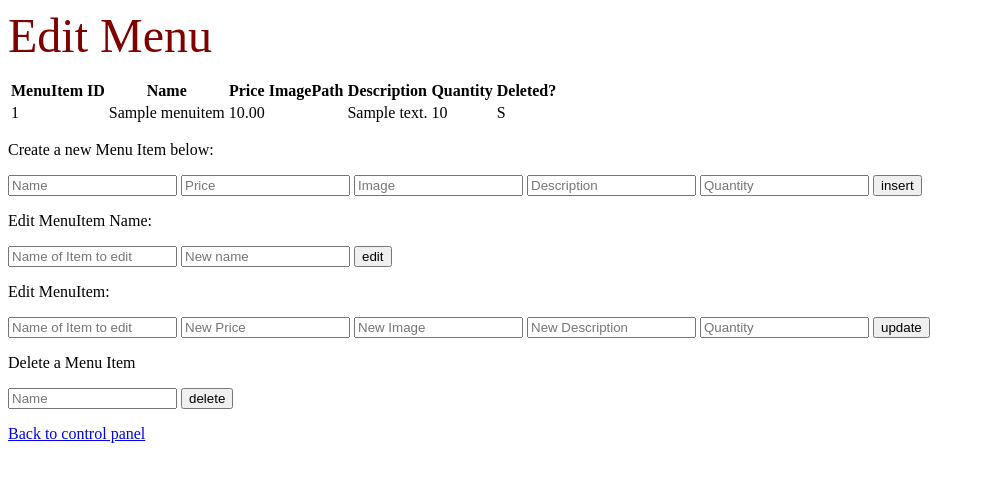
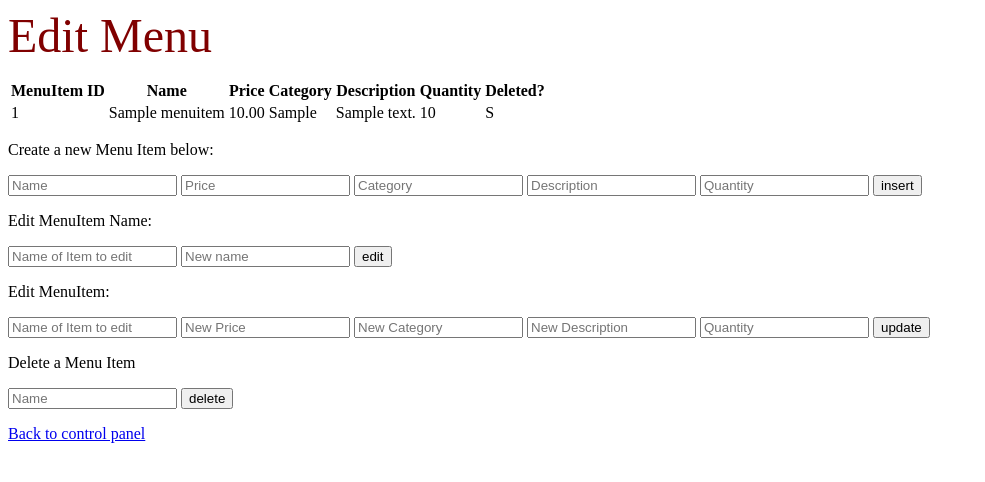
Before and after one commit to patricklinpl/Funtime-Bistro, a PHP site: page /proj-docs/admin_menu.php in a window 1280 px wide. Shown: the top 482 px of the page, without its empty margins (0-985 px from the left). Run offline with PHP 8.4, Linux system fonts and the light colour scheme; tables that the repository leaves empty hold one stand-in row (values such as "Sample post"); data that the repository does not hold is empty.

Commit message:
changed scehma

```diff
--- a/proj-docs/admin_menu.php
+++ b/proj-docs/admin_menu.php
@@ -17,18 +17,19 @@
 		<th>MenuItem ID</th>
 		<th>Name</th>
 		<th>Price</th>
-		<th>ImagePath</th>
+		<th>Category</th>
 		<th>Description</th>
 		<th>Quantity</th>
 		<th>Deleted?</th>
 	</tr>";
+
 	 // output data of each row
 	while($row = $menu_result->fetch_assoc()) {
 		echo "<tr>
 		<td>" . $row["menu_id"] . "</td>
 		<td>" . $row["name"] . "</td>
 		<td>" . $row["price"] . "</td>
-		<td>" . $row["imagepath"] . "</td>
+		<td>" . $row["category"] . "</td>
 		<td>" . $row["description"] . "</td>
 		<td>" . $row["quantity"] . "</td>
 		<td>" . $row["m_deleted"] . "</td>
@@ -38,18 +39,17 @@ echo "</table>";
 }
 
 
-if ($conn) {
 
 // Create a new Menu Item
-	if (!empty($_POST['insName']) && !empty($_POST['insPrice']) && !empty($_POST['insqty'])) {
+	if(isset($_POST['create'])) { //check if form was submitted
 
-		$name = trim($_POST['insName']);
+		$name = trim($_POST['insName']); //check for spaces
 		$price = ($_POST['insPrice']);
-		$img = ($_POST['insImage']);
+		$cat = ($_POST['insCat']);
 		$desc = ($_POST['insDescr']);
 		$qty = ($_POST['insqty']);
 
-		if (ctype_alpha(preg_replace('/\s+/', '', $name)) && ctype_digit(trim ($price)) && ctype_digit(trim ($qty))) {
+		if (ctype_alpha(preg_replace('/\s+/', '', $name)) && ctype_digit(trim ($price)) && ctype_digit(trim ($qty))) {//check for correct input
 
 			$checkname = $conn->query("SELECT * FROM MenuItem WHERE name = '".$name."'");
 
@@ -58,25 +58,23 @@ if ($conn) {
 			}
 
 			else {
-				$insmenuquery = $conn->query("INSERT INTO MenuItem (name, price, imagepath, description, quantity, m_deleted) VALUES('".$name."', '".$price."', '".$img."', '".$desc."', '".$qty."', 'F' )");
+				$insmenuquery = $conn->query("INSERT INTO MenuItem (name, price, category, description, quantity, m_deleted) VALUES('".$name."', '".$price."', '".$cat."', '".$desc."', '".$qty."', 'F' )");
 
-				if ($insmenuquery) {
-					echo "<script type='text/javascript'>alert('Menu Item added successfully!')</script>";
-				} else {
-					echo "<script type='text/javascript'>alert('Menu Item cannot be added')</script>";
-				}
+				echo "<script type='text/javascript'>alert('Menu Item added successfully!')</script>";
 			}
 		} else {
 			echo "<script type='text/javascript'>alert('Invalid fields, please try again')</script>";
 		}
+	}
+
+
 
 //Delete an existing Menu Item
-	}else
-	if (!empty($_POST['delName'])) {
+	if(isset($_POST['delete'])) { //check if form was submitted
 
 		$name = ($_POST['delName']);
 
-		if (ctype_alpha(preg_replace('/\s+/', '', $name))) {
+		if (ctype_alpha(preg_replace('/\s+/', '', $name))) {//check for correct input
 
 			$checkname = $conn->query("SELECT * FROM MenuItem WHERE name = '".$name."' AND m_deleted = 'F' ");
 
@@ -86,57 +84,51 @@ if ($conn) {
 
 			else {
 				$delmenuquery = $conn->query("UPDATE MenuItem SET m_deleted = 'T' WHERE name = '".$name."'");
-
-				if ($delmenuquery) {
-					echo "<script type='text/javascript'>alert('Menu Item deleted successfully!')</script>";
-				}
-
+				echo "<script type='text/javascript'>alert('Menu Item deleted successfully!')</script>";
 			}
 		} else {
 			echo "<script type='text/javascript'>alert('Inputs are not valid, please try again')</script>";
 		}
+	}
+
+
 
 //Edit an existing Menu Item
-	} else
-	if (!empty($_POST['edName'])) {
+	if(isset($_POST['editevry'])) { //check if form was submitted
 
 		$name = trim($_POST['edName']);
 		$price = ($_POST['edPrice']);
-		$img = ($_POST['edImage']);
+		$cat = ($_POST['edCat']);
 		$desc = ($_POST['edDescr']);
 		$qty = ($_POST['edqty']);
 
 
-		if (ctype_alpha(preg_replace('/\s+/', '', $name)) && ctype_digit(trim ($price)) && ctype_digit(trim ($qty))) {
+		if (ctype_alpha(preg_replace('/\s+/', '', $name)) && ctype_digit(trim ($price)) && ctype_digit(trim ($qty))) {//check for correct input
 
 			$checkname = $conn->query("SELECT * FROM MenuItem WHERE name = '".$name."' AND m_deleted = 'F' ");
 
 			if($checkname->num_rows == 0) {
-				echo "<script type='text/javascript'>alert('Menu Item does not exist!')</script>";
+				echo "<script type='text/javascript'>alert('Menu Item does not exist! Please try again.')</script>";
 			}
 
 			else {
-				$editmenuquery = $conn->query("UPDATE MenuItem SET price = '".$price."', imagepath = '".$img."', description = '".$desc."', qty = '".$qty."' WHERE name = '".$name."'");
-
-				if ($editmenuquery) {
-					echo "<script type='text/javascript'>alert('Menu Item edited successfully!')</script>";
-				}
-
+				$editmenuquery = $conn->query("UPDATE MenuItem SET price = '".$price."', category = '".$cat."', description = '".$desc."', qty = '".$qty."' WHERE name = '".$name."'");
+				echo "<script type='text/javascript'>alert('Menu Item edited successfully!')</script>";
 			}
 		}else {
 			echo "<script type='text/javascript'>alert('Inputs are not valid, please try again')</script>";
 		}
+	}
 
 //Edit an existing Menu Item's name
-	}else
-	if (!empty($_POST['oldname'])) {
+	if(isset($_POST['editname'])) { //check if form was submitted
 
 		$name = trim($_POST['oldname']);
 		$newname = trim($_POST['newname']);
 
-		if (ctype_alpha(preg_replace('/\s+/', '', $name)) && ctype_alpha(preg_replace('/\s+/', '', $newname))) {
+		if (ctype_alpha(preg_replace('/\s+/', '', $name)) && ctype_alpha(preg_replace('/\s+/', '', $newname))) {//check for correct input
 
-			$checkname = $conn->query("SELECT * FROM MenuItem WHERE name = '".$name."' AND m_deleted = 'F' ");
+			$checkname = $conn->query("SELECT * FROM MenuItem WHERE name = '".$name."' AND m_deleted = 'F' "); //can't edit name of deleted menuitem
 			$checkname2 = $conn->query("SELECT * FROM MenuItem WHERE name = '".$newname."' ");
 
 			if($checkname->num_rows == 0) {
@@ -149,17 +141,13 @@ if ($conn) {
 
 			else {
 				$editmenuquery = $conn->query("UPDATE MenuItem SET name = '".$newname."' WHERE name = '".$name."'");
-
-				if ($editmenuquery) {
-					echo "<script type='text/javascript'>alert('Menu Item edited successfully!')</script>";
-				}
-
+				echo "<script type='text/javascript'>alert('Menu Item edited successfully!')</script>";
 			}
 		}else {
 			echo "<script type='text/javascript'>alert('Inputs are not valid, please try again')</script>";
 		}
 	}
-}
+
 
 
 
@@ -176,16 +164,16 @@ $conn->close();
 
 <p>Create a new Menu Item below:</p>
 
-<form method="POST" action="admin_menu.php">
+<form method="POST">
 	<!--refresh page when submit-->
 	<!--Input box text change-->
-	<p>
 		<input type="text" name="insName" size="18" pattern="*[A-Za-z]" placeholder="Name" required>
 		<input type="text" name="insPrice" size="18" pattern="*[0-9]" placeholder="Price" required>
-		<input type="text" name="insImage" size="18" placeholder="Image">
+		<input type="text" name="insCat" size="18" placeholder="Category">
 		<input type="text" name="insDescr" size="18" pattern="*[A-Za-z]" placeholder="Description">
 		<input type="text" name="insqty" size="18" pattern="*[0-9]" placeholder="Quantity">
 		<!--define two variables to pass the value-->
+		<input type="hidden" name="create">
 		<input type="submit" value="insert" name="insertsubmit"></p>
 	</form>
 
@@ -195,6 +183,7 @@ $conn->close();
 		<p><input type="text" name="oldname"  size="18" pattern="*[A-Za-z]" placeholder="Name of Item to edit" required>
 			<input type="text" name="newname" size="18" pattern="*[A-Za-z]" placeholder="New name" required>
 			<!--define two variables to pass the value-->
+			<input type="hidden" name="editname">
 			<input type="submit" value="edit" name="updatesubmit"></p>
 		</form>
 
@@ -203,10 +192,11 @@ $conn->close();
 		<!--refresh page when submit-->
 		<p><input type="text" name="edName"  size="18" pattern="*[A-Za-z]" placeholder="Name of Item to edit" required>
 			<input type="text" name="edPrice" size="18" pattern="*[0-9]" placeholder="New Price" required>
-			<input type="text" name="edImage" size="18" placeholder="New Image">
+			<input type="text" name="edCat" size="18" placeholder="New Category">
 			<input type="text" name="edDescr" size="18" pattern="*[A-Za-z]" placeholder="New Description">
 			<input type="text" name="edqty" size="18" pattern="*[A-Za-z]" placeholder="Quantity">
 			<!--define two variables to pass the value-->
+			<input type="hidden" name="editevry">
 			<input type="submit" value="update" name="updatesubmit"></p>
 		</form>
 
@@ -215,6 +205,7 @@ $conn->close();
 			<!--refresh page when submit-->
 			<p><input type="text" name="delName" size="18" pattern="*[A-Za-z]" placeholder="Name" required>
 				<!--define two variables to pass the value-->
+				<input type="hidden" name="delete">
 				<input type="submit" value="delete" name="deletesubmit"></p>
 			</form>
 
```
